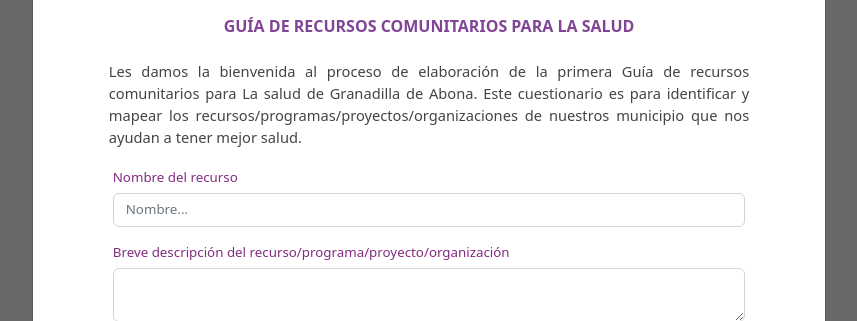
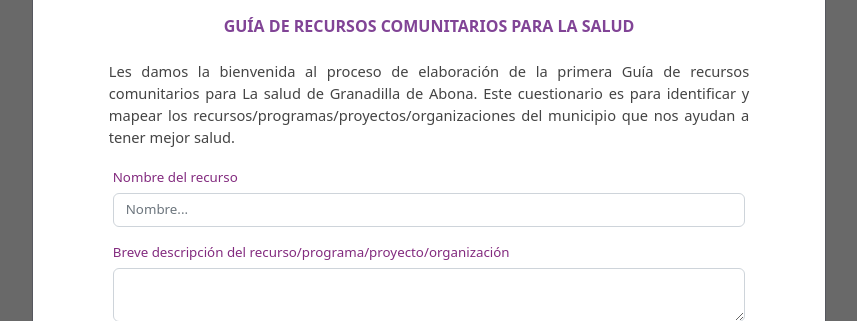
Before and after one commit to zebenperez/capsulae2, a Django app: template community/templates/organizations/organization-register-form.html in a window 1280 px wide. Shown: the part 125-446 px from the top of the page, without its empty margins (211-1068 px from the left). Run offline with Django 3.2, Linux system fonts and the light colour scheme; the template is opened without the code that fills it, so the values that code supplies are empty.

Commit message:
ajuste form orgs

```diff
--- a/community/templates/organizations/organization-register-form.html
+++ b/community/templates/organizations/organization-register-form.html
@@ -56,7 +56,7 @@
 			<div class="content">
                 <h2 class="main-title"> <strong>{% trans "GUÍA DE RECURSOS COMUNITARIOS PARA LA SALUD" %}</strong></h2>
                 <p class="intro-register">
-                    Les damos la bienvenida al proceso de elaboración de la primera Guía de recursos comunitarios para La salud de Granadilla de Abona. Este cuestionario es para identificar y mapear los recursos/programas/proyectos/organizaciones de nuestros municipio que nos ayudan a tener mejor salud.
+                    Les damos la bienvenida al proceso de elaboración de la primera Guía de recursos comunitarios para La salud de Granadilla de Abona. Este cuestionario es para identificar y mapear los recursos/programas/proyectos/organizaciones del municipio que nos ayudan a tener mejor salud.
                 </p>
 
                 <div class="row"> <div class="col-12"> <div class="greybox-sm register p-1">
```
